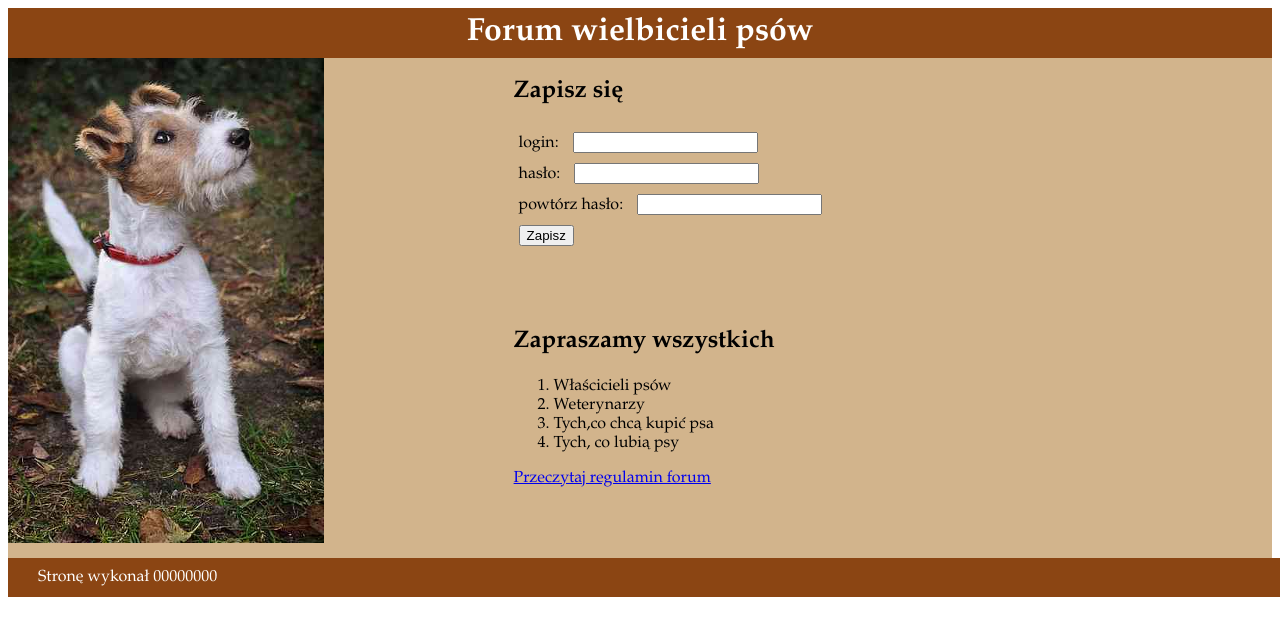
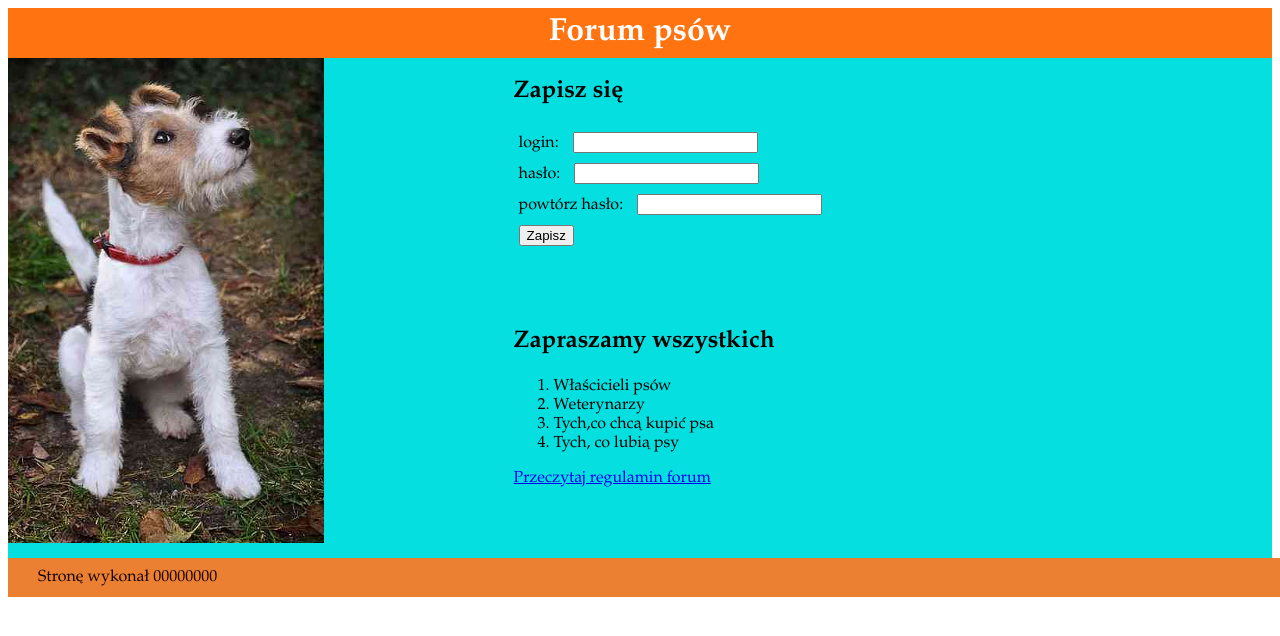
Before and after one commit to Pawel22310/egzamin-zawodowy, a plain HTML site: page index.html in a window 1280 px wide. Shown: the top 636 px of the page. Drawn offline with Linux system fonts and the light colour scheme.

Commit message:
poprawki'

```diff
--- a/index.html
+++ b/index.html
@@ -3,14 +3,14 @@
 <head>
 
     <meta name="viewport" content="width=device-width, initial-scale=1.0">
-    <title>Forum o psach
+    <title>Strona- o psach
     </title>
     <link rel="stylesheet" href="styl4.css">
 </head>
 <body>
     <div class="baner">
         <h1>
-            Forum wielbicieli psów
+            Forum psów
         </h1>
     </div>
     <div class="lewy">
--- a/styl4.css
+++ b/styl4.css
@@ -2,25 +2,25 @@ body{
     font-family: Garamond;
 }
 .baner{
-    background-color: saddlebrown;
+    background-color: rgb(255, 116, 17);
     color: white;
     text-align: center;
     height: 50px;
     width: 100%;
 }
 .lewy{
-    background-color: tan;
+    background-color: rgb(5, 223, 223);
     height: 500px;
     width: 40%;
 }
 .prawy1,.prawy2{
-    background-color: tan;
+    background-color: rgb(5, 223, 223);
     height: 250px;
     width: 60%;
 }
 .stopka{
-    background-color: saddlebrown;
-    color: white;
+    background-color: rgb(235, 127, 50);
+    color: rgb(20, 2, 2);
     padding-top: 10px;
     padding-bottom: 10px;
     padding-left: 30px;
```
